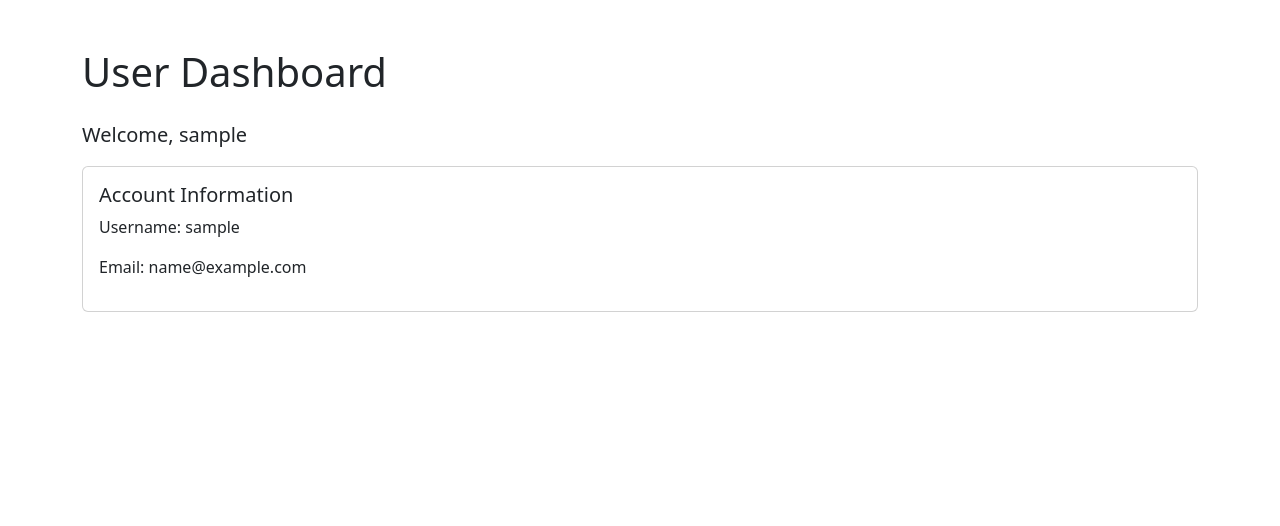
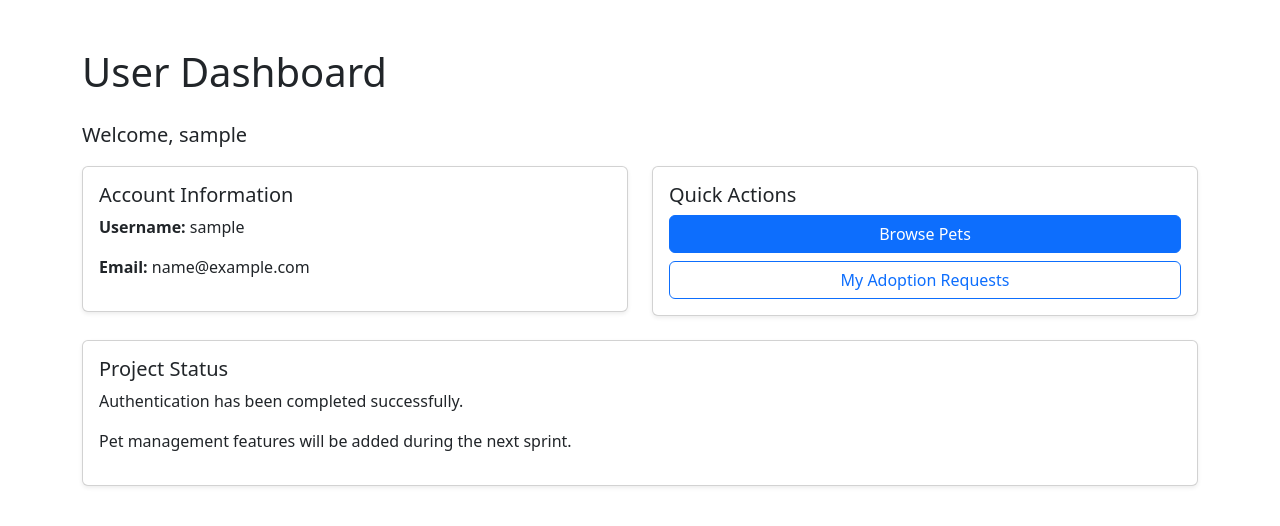
Before and after one commit to zafarsahib/Project1, a Flask app: page /dashboard in a window 1280 px wide. Shown: the part 56-582 px from the top of the page. Run offline with Flask 3, Linux system fonts and the light colour scheme; the visitor is signed in with stand-in values (Sample User, id 1).

Commit message:
Milestone 3 - Add dashboard and session management

```diff
--- a/templates/dashboard.html
+++ b/templates/dashboard.html
@@ -5,7 +5,6 @@
 Dashboard
 
 {% endblock %}
-
 
 {% block content %}
 
@@ -15,7 +14,6 @@ Dashboard
 
 </h1>
 
-
 <p class="lead">
 
     Welcome,
@@ -23,28 +21,97 @@ Dashboard
 
 </p>
 
+<div class="row">
 
-<div class="card">
+    <div class="col-md-6 mb-4">
+
+        <div class="card shadow-sm">
+
+            <div class="card-body">
+
+                <h5 class="card-title">
+
+                    Account Information
+
+                </h5>
+
+                <p>
+
+                    <strong>Username:</strong>
+                    {{ current_user.username }}
+
+                </p>
+
+                <p>
+
+                    <strong>Email:</strong>
+                    {{ current_user.email }}
+
+                </p>
+
+            </div>
+
+        </div>
+
+    </div>
+
+    <div class="col-md-6 mb-4">
+
+        <div class="card shadow-sm">
+
+            <div class="card-body">
+
+                <h5 class="card-title">
+
+                    Quick Actions
+
+                </h5>
+
+                <a
+                    href="#"
+                    class="btn btn-primary mb-2 w-100"
+                >
+
+                    Browse Pets
+
+                </a>
+
+                <a
+                    href="#"
+                    class="btn btn-outline-primary w-100"
+                >
+
+                    My Adoption Requests
+
+                </a>
+
+            </div>
+
+        </div>
+
+    </div>
+
+</div>
+
+<div class="card shadow-sm">
 
     <div class="card-body">
 
         <h5 class="card-title">
 
-            Account Information
+            Project Status
 
         </h5>
 
         <p>
 
-            Username:
-            {{ current_user.username }}
+            Authentication has been completed successfully.
 
         </p>
 
         <p>
 
-            Email:
-            {{ current_user.email }}
+            Pet management features will be added during the next sprint.
 
         </p>
 
@@ -52,5 +119,4 @@ Dashboard
 
 </div>
 
-
 {% endblock %}
```
